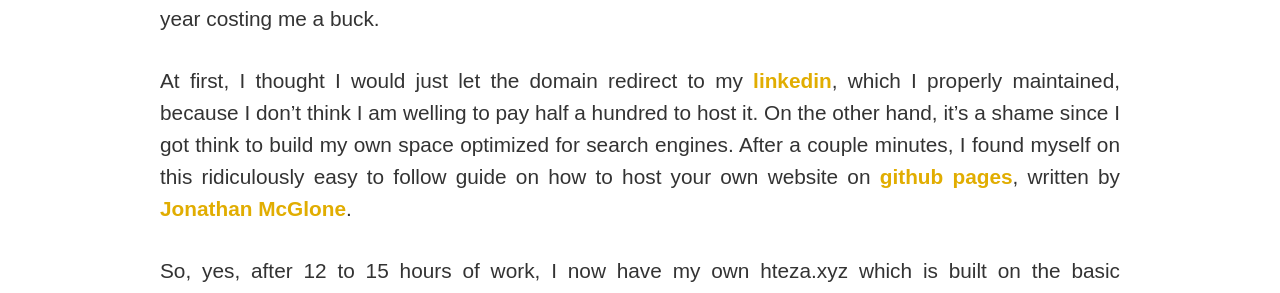
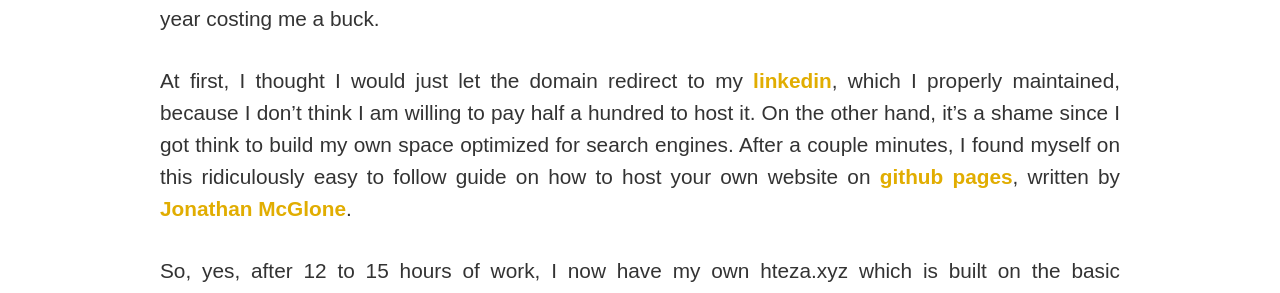
Before and after one commit to finerbrighterlighter/finerbrighterlighter.github.io, a Jekyll site: the page built from _posts/2022-05-10-Learning-HTML.md, in a window 1280 px wide and 900 px high, scrolled down 376 px. Shown: the part 191-484 px from the top of the window. Built offline with Jekyll 4.4.1, drawn with Linux system fonts in a browser that asks for light colours; nearby versions of some CDN libraries; some web fonts are replaced; our own code applies the rules of GitHub Pages for plain Markdown files.

Commit message:
dest push

```diff
--- a/_posts/2022-05-10-Learning-HTML.md
+++ b/_posts/2022-05-10-Learning-HTML.md
@@ -1,6 +1,6 @@
 It is a very interesting day. As most days, I was pretending to work when I randomly got an Ad about having your own website to show off the portfolio. I has been a while since I stopped using Facebook or Twitter, and I just lurk in Reddit for most of the times. I thought I would try making one for my own for fun so, I headed to [namecheap](https://www.namecheap.com) to check if there's any cheap domains. Of course, I am burmese and burmese people are not into getting their own websites if it is not for commercial purposes. Tons of Htuns and Tezas are available, but I thought I will just be playing around so I got a .xyz domain for a year costing me a buck.
 
-At first, I thought I would just let the domain redirect to my [linkedin](https://www.linkedin.com/in/htunteza/), which I properly maintained, because I don't think I am welling to pay half a hundred to host it. On the other hand, it's a shame since I got think to build my own space optimized for search engines. After a couple minutes, I found myself on this ridiculously easy to follow guide on how to host your own website on [github pages](https://pages.github.com/), written by [Jonathan McGlone](http://jmcglone.com/guides/github-pages/).
+At first, I thought I would just let the domain redirect to my [linkedin](https://www.linkedin.com/in/htunteza/), which I properly maintained, because I don't think I am willing to pay half a hundred to host it. On the other hand, it's a shame since I got think to build my own space optimized for search engines. After a couple minutes, I found myself on this ridiculously easy to follow guide on how to host your own website on [github pages](https://pages.github.com/), written by [Jonathan McGlone](http://jmcglone.com/guides/github-pages/).
 
 So, yes, after 12 to 15 hours of work, I now have my own hteza.xyz which is built on the basic framework suggested by the talented Mr McGlone. Actually, following his guide took only like half an hour, but me having no knowledge on html resulted in this ridiculous workload. I do not think this is perfect and I will continue to work on it. One good thing is that I got my confidence back from it.
 
--- a/cv/index.html
+++ b/cv/index.html
@@ -20,11 +20,11 @@
 	<h3>July 2019 - July 2021</h3>
 			<div class="square">
 				<div>
-					<img src="/image/rama.png"  alt="This is an image of Faculty of Medicine Ramathibodi Hospital's logo." width="300" style="float: left; margin: 10px 40px 20px 10px;border-radius:5%;">
+					<img src="/image/rama.png"  alt="This is an image of Faculty of Medicine Ramathibodi Hospital's logo." width="300" style="float: left; margin: 10px 40px 50px 10px;border-radius:5%;">
 				</div>
 					<p><b>Master of Science (Data Science for Healthcare)</b></p>
 					<p><a href="https://mahidol.ac.th/">Mahidol University</a>, Bangkok, Thailand </p>
-					<p>Thesis: <a href="/files/msc_thesis.pdf">Risk-factor based Diagnosis for Chronic Periodontitis using Machine Learning models</a></p>
+					<p>Thesis: <a href="/docs/msc_thesis.pdf">Risk-factor based Diagnosis for Chronic Periodontitis using Machine Learning models</a></p>
 					<p>Advisors: <a href="https://orcid.org/0000-0003-1246-9482">Dr. Anuchate Pattanateepapon</a>,
 					<a href="https://orcid.org/0000-0003-2501-1534"> Dr. Attawood Lertpimonchai</a>,
 					<a href="https://scholar.google.com/citations?user=HW_DvVYAAAAJ&hl=en&oi=ao"> Prof. Dr. Ammarin Thakkinstian</a></p>
```
Also changed, not shown: 1 other file.
